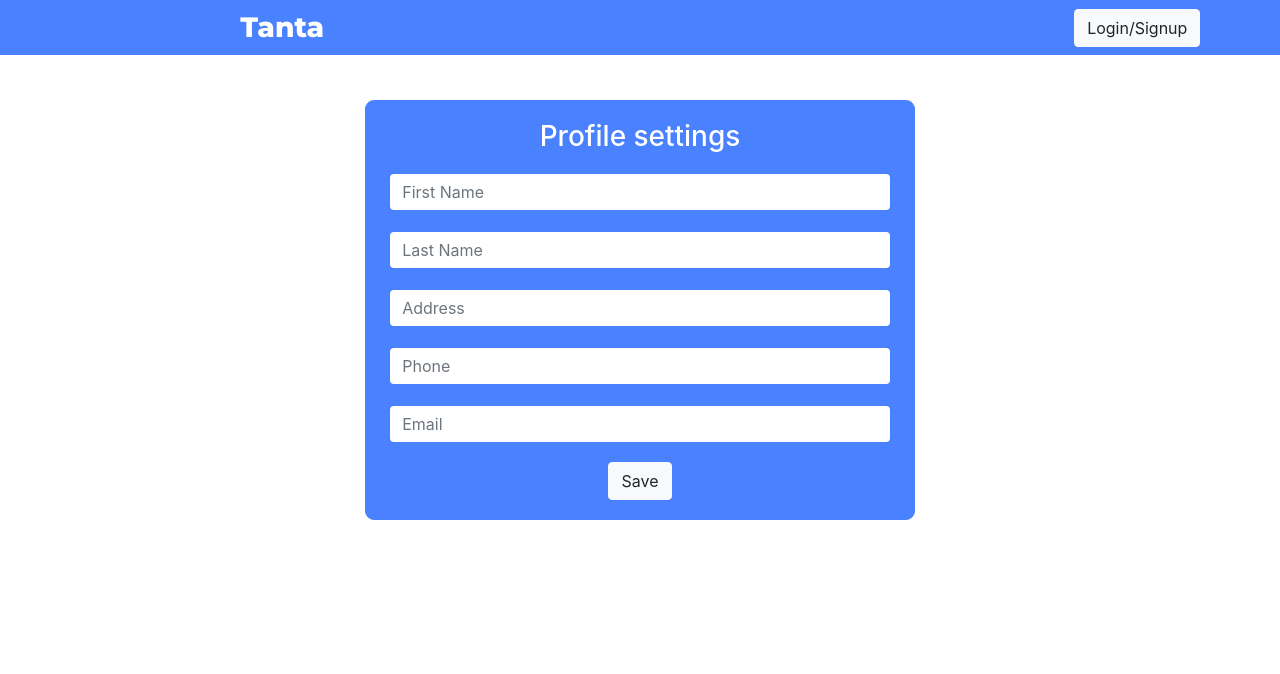
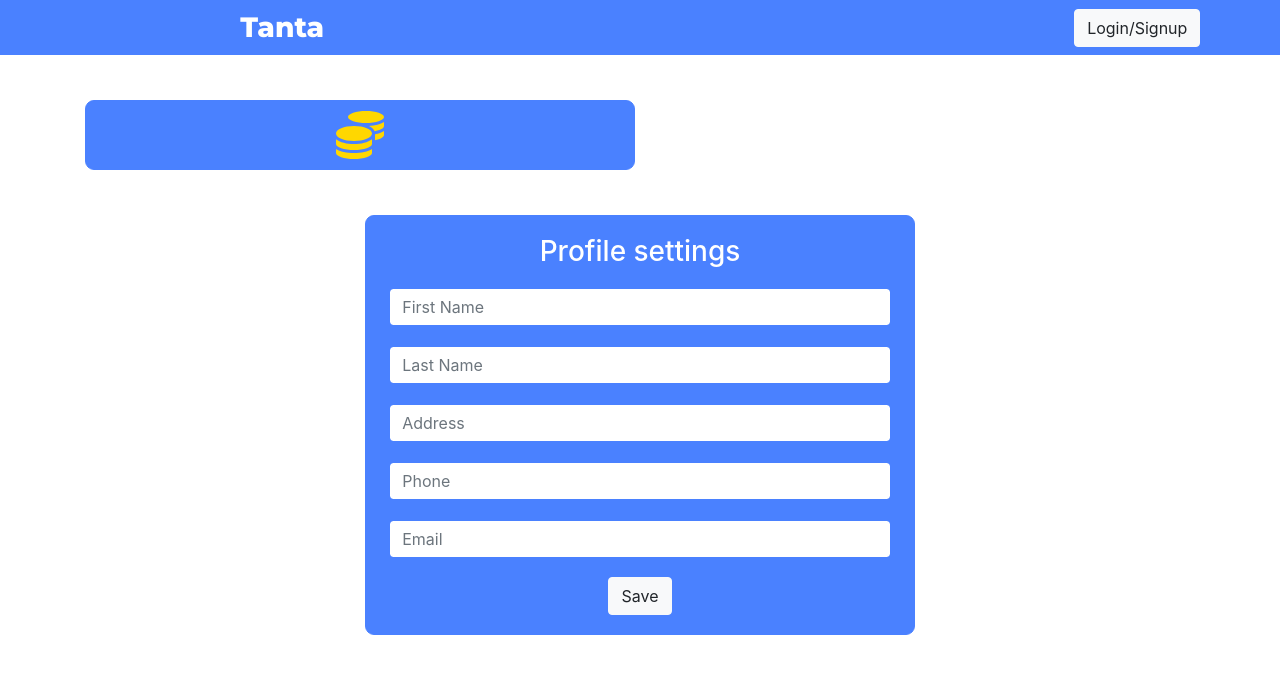
Before and after one commit to naum43312016/tanta-fs-project-front-end, a React (Create React App) app: page /settings in a window 1280 px wide. Shown: the top 674 px of the page. Built offline with nearby package versions, Linux system fonts and the light colour scheme; no server answers; a web font is replaced by a local one.

Commit message:
Added below features:     * Coins remaining in settings     * Picture preview on upload

```diff
--- a/src/Components/ItemPage/AddItem.jsx
+++ b/src/Components/ItemPage/AddItem.jsx
@@ -14,6 +14,7 @@ const AddItem = () => {
     const [dropdownOpen, setDropdownOpen] = useState(false);
     const [categories, setCategories] = useState({categories: null, selected: null})
     const [pic, setPic] = useState({selectedFile: null})
+    const [previewPic, setPreviewPic] = useState("")
     const [redirect, setRedirect] = useState(false) // in case of success
 
     const toggle = () => setDropdownOpen(prevState => !prevState);
@@ -70,9 +71,16 @@ const AddItem = () => {
         <Container>
         <Form action="" className="add-item-form" onSubmit={e=> postItem(e)} encType="multipart/form-data">
             <input type="file" ref={ref} id="hidden" onChange={(e) => {
+                const file = e.target.files[0]
+                const reader = new FileReader()
+                reader.onload = (e) => {
+                    setPreviewPic(e.target.result)
+                }
+                reader.readAsDataURL(file)
                 setPic({selectedFile :e.target.files[0]})
                 } }/>
             <div className="image-upload" onClick={() => ref.current.click()}><FontAwesomeIcon style={imageUploadStyle} icon={faCamera}/></div>
+            {previewPic && <div className="image-preview"><img src={previewPic} alt="loaded pic" /></div>}
             <Dropdown isOpen={dropdownOpen} toggle={toggle}>
                 <DropdownToggle caret color="light">
                     {categories.categories && categories.selected || 'Category'} {/* Setting the select name based on selected category  */}
--- a/src/Components/Profile/ProfileSettings.jsx
+++ b/src/Components/Profile/ProfileSettings.jsx
@@ -1,3 +1,5 @@
+import { faCoins } from '@fortawesome/free-solid-svg-icons';
+import { FontAwesomeIcon } from '@fortawesome/react-fontawesome';
 import axios from 'axios';
 import { useEffect, useState } from 'react'
 import {Container,Form, Input, Button} from 'reactstrap'
@@ -22,6 +24,10 @@ const ProfileSettings = () => {
 
     return (
         <Container>
+            <div className="coins-div">
+                <div><FontAwesomeIcon icon={faCoins} size="3x" color="#FFD700"/> </div>
+                <div className="coin-number"> {profileInfos && profileInfos.coins} </div>
+            </div>
             <Form action="" className="settings-form" onSubmit={e=> e.preventDefault()}>
                 <h3>Profile settings</h3>
                 <div className="user-coins"> </div>
--- a/src/Styles/AddItem.css
+++ b/src/Styles/AddItem.css
@@ -68,3 +68,14 @@
   .dropdown-item {
     width: initial !important;
   }
+
+  .image-preview {
+    border: 2px solid white;
+    padding: 10px;
+    border-radius: 12px;
+    margin-top: 15px;
+  }
+
+  .image-preview img {
+    width: 100%
+  }
--- a/src/Styles/ProfileSettings.css
+++ b/src/Styles/ProfileSettings.css
@@ -27,3 +27,21 @@
 button {
   margin: 9px !important;
 }
+
+.coins-div {
+  margin-top: 45px !important;
+  padding: 10px;
+  max-width: 550px;
+  border: 1px solid #4a81ff;
+  background-color: #4a81ff;
+  display: flex;
+  flex-direction: column;
+  align-items: center;
+  border-radius: 9px;
+}
+
+.coin-number {
+  font-size: 35px;
+  font-weight:500;
+  color: white;
+}
```
Also changed, not shown: 1 other file (tests, documents, lock files or other folders).
